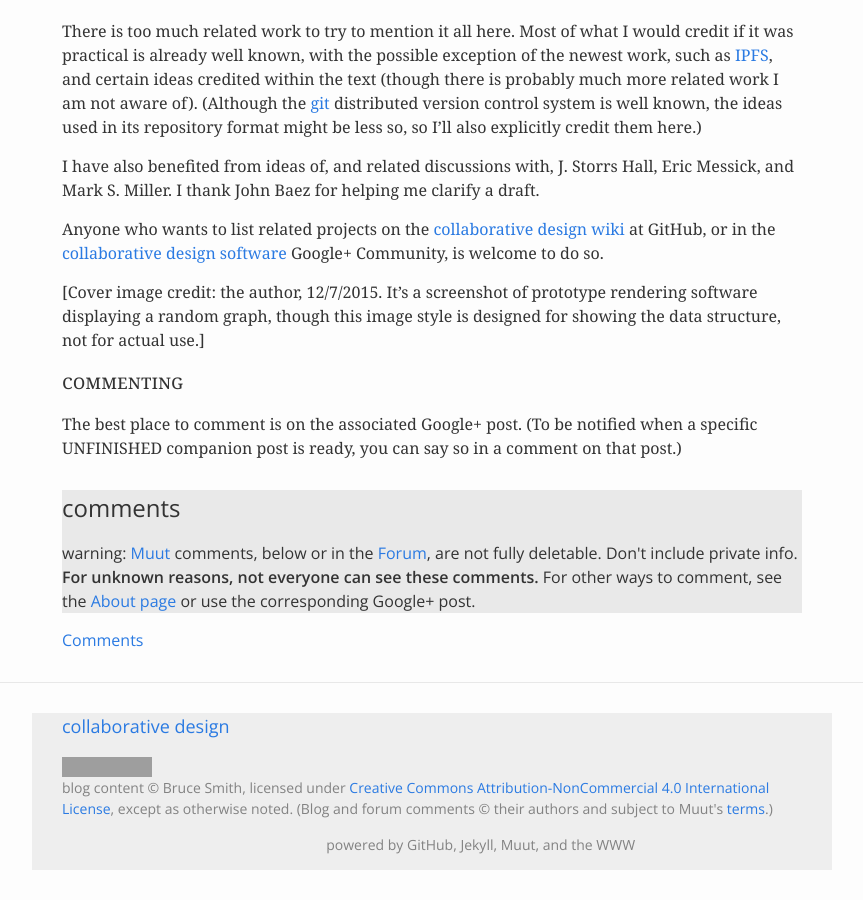
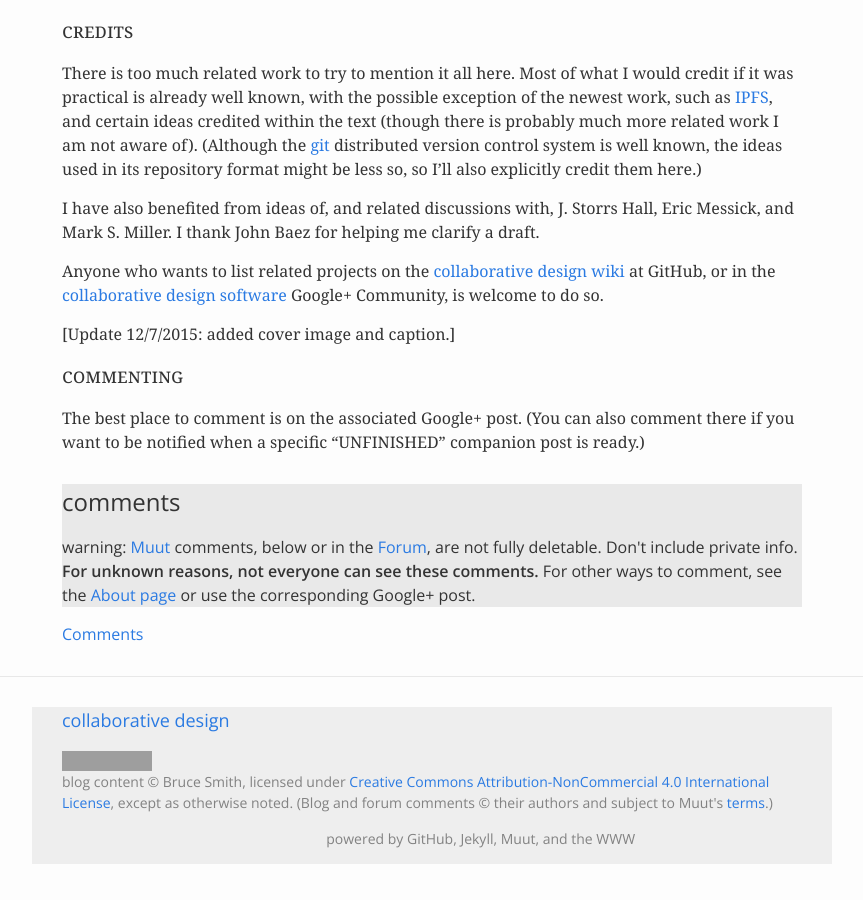
Before and after one commit to oresmus/oresmus.github.io, a Jekyll site: the page built from _posts/2015-11-10-OPSN-data-formats.md, in a window 1280 px wide and 900 px high, scrolled down 16254 px. Shown: the whole window, without its empty margins (208-1071 px from the left). Built offline with Jekyll 4.4.1, drawn with Linux system fonts in a browser that asks for light colours; some of the changed text lies outside the part shown; grey boxes are pictures that could not be loaded.

Commit message:
improve caption, add update message, minor tweaks

```diff
--- a/_posts/2015-11-10-OPSN-data-formats.md
+++ b/_posts/2015-11-10-OPSN-data-formats.md
@@ -7,7 +7,12 @@
 author: "Bruce Smith"
 tags: OPSN expr meaning data format protocol uitem udata uref universal
 cover:  "/assets/scloud2-1540x1155.png"
-cover-caption: "universal expressions in a shared cloud (screenshot of prototype; click to enlarge)"
+cover-caption: |
+    A graph of location-independent expressions linked by cryptographic hashes,
+    forming a "shared cloud"
+    (screenshot of prototype rendering software; click to enlarge).
+    The image style is not meant for actual use,
+    but to illustrate the data structure.
 ---
 
 
@@ -829,12 +834,12 @@
 or in the [collaborative design software](https://plus.google.com/u/0/communities/106968774922164714591) Google+ Community,
 is welcome to do so.
 
-[Cover image credit: the author, 12/7/2015.
-It's a screenshot of prototype rendering software displaying a random graph,
-though this image style is designed for showing the data structure, not for actual use.]
+[Update 12/7/2015: added cover image and caption.]
 
 
 #### commenting
 
 The best place to comment is on the associated Google+ post.
-(To be notified when a specific UNFINISHED companion post is ready, you can say so in a comment on that post.)
+(You can also comment there
+if you want to be notified
+when a specific "UNFINISHED" companion post is ready.)
```
